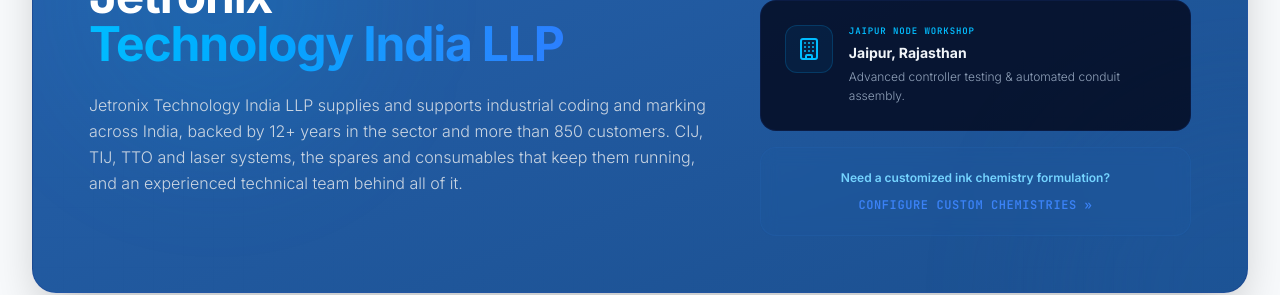
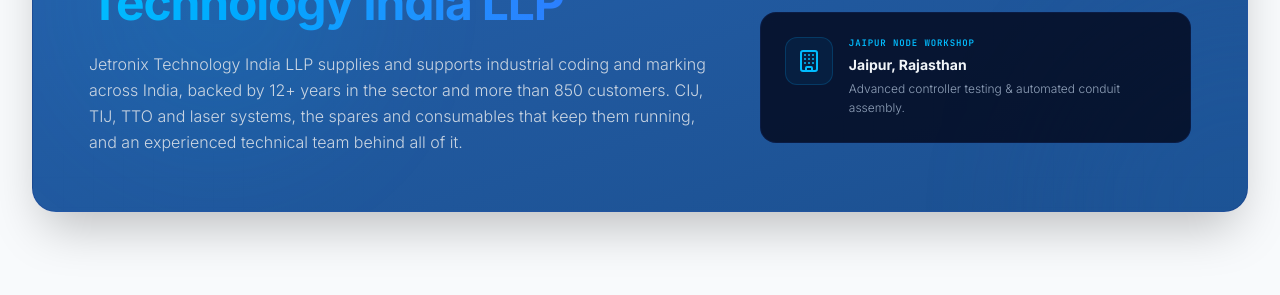
Before and after one commit to avnishtiwari456/jetronix-website, a React (Vite) app: page / in a window 1280 px wide. Shown: the part 3149-3444 px from the top of the page. Built offline with nearby package versions, Linux system fonts and the light colour scheme.

Commit message:
Remove the custom chemistries callout
Co-Authored-By: Claude Opus 5 <noreply@anthropic.com>

```diff
--- a/src/components/HomeOverview.tsx
+++ b/src/components/HomeOverview.tsx
@@ -480,19 +480,6 @@ export default function HomeOverview({ onNavigate, onNavigateToProduct, onExplor
                   <span className="font-extrabold text-sm block mt-1 text-slate-100">Jaipur, Rajasthan</span>
                   <span className="text-xs text-slate-400 leading-relaxed block mt-1 font-light">Advanced controller testing & automated conduit assembly.</span>
                 </div>
-              </div>
-
-              {/* Special fluid recommendation block */}
-              <div className="bg-[#2564AF]/10 border border-[#2564AF]/30 p-5 rounded-2xl text-center backdrop-blur-sm">
-                <span className="text-xs text-sky-300 font-semibold leading-relaxed font-sans block">
-                  Need a customized ink chemistry formulation?
-                </span>
-                <button
-                  onClick={() => onNavigate("partners")}
-                  className="text-xs text-[#3b82f6] font-extrabold hover:underline inline-flex items-center gap-1.5 mt-2.5 cursor-pointer font-mono uppercase tracking-wider"
-                >
-                  Configure Custom Chemistries &raquo;
-                </button>
               </div>
 
             </div>
```
